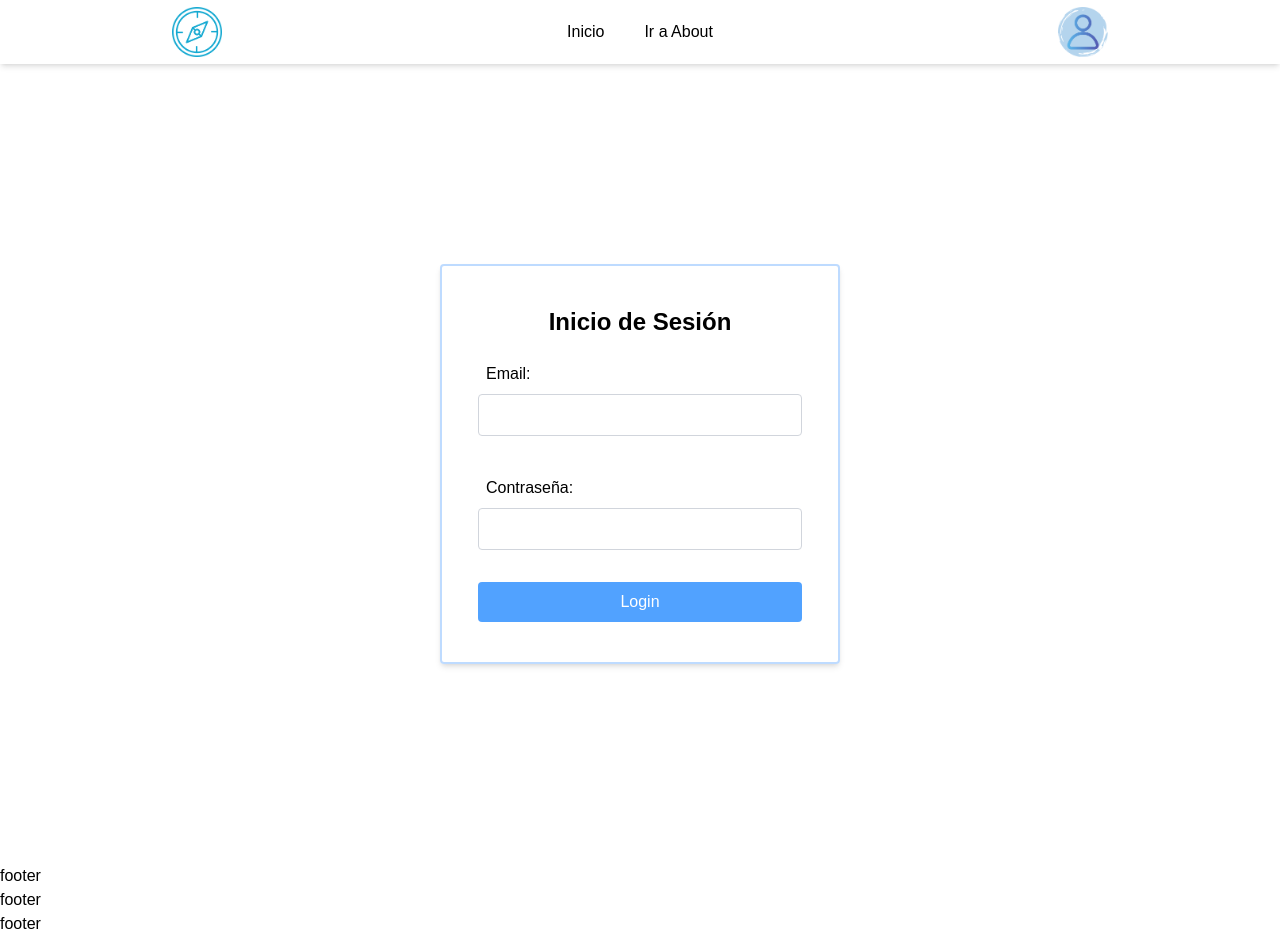
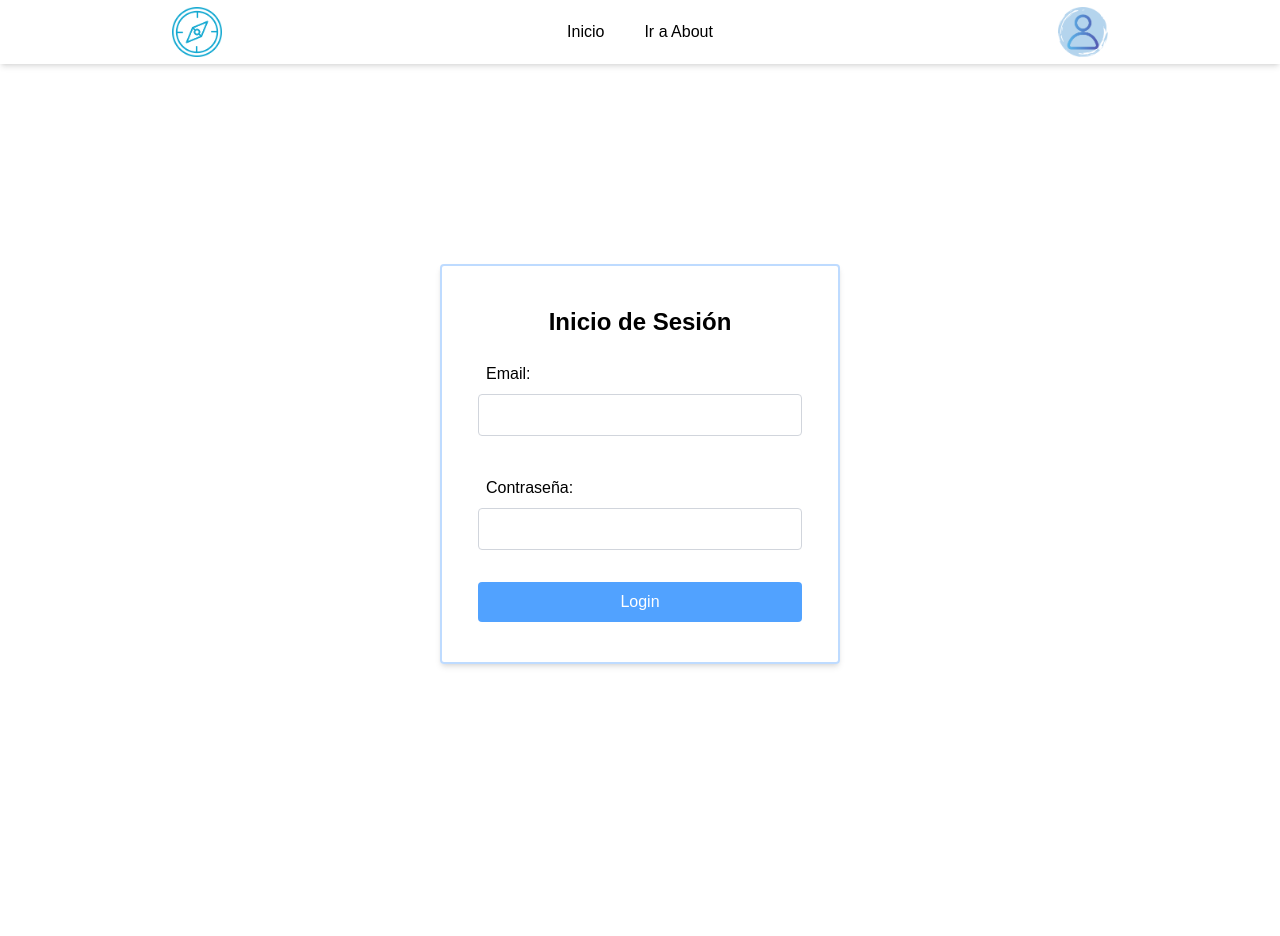
Before and after one commit to DiegoGp227/hackathon, a Next.js app in the folder Front/: page / in a window 1280 px wide. After the commit the page ends 864 px from the top, so only its background shows below. Built offline with nearby package versions, Linux system fonts and the light colour scheme.

Commit message:
[ fix ] footer delete

```diff
--- a/Front/app/componets/organisms/Footer.tsx
+++ /dev/null
@@ -1,9 +0,0 @@
-export default function Footer() {
-  return (
-    <footer>
-      <div>footer</div>
-      <div>footer</div>
-      <div>footer</div>
-    </footer>
-  );
-}
--- a/Front/app/layout.tsx
+++ b/Front/app/layout.tsx
@@ -2,7 +2,6 @@ import "../style/globals.css";
 import type { Metadata } from "next";
 import { Geist, Geist_Mono } from "next/font/google";
 import Header from "./componets/organisms/Header";
-import Footer from "./componets/organisms/Footer";
 
 const geistSans = Geist({
   variable: "--font-geist-sans",
@@ -31,7 +30,6 @@ export default function RootLayout({
       >
         <Header />
         <div className="max-w-screen-2xl mx-auto">{children}</div>
-        <Footer />
       </body>
     </html>
   );
--- a/Front/app/page.tsx
+++ b/Front/app/page.tsx
@@ -5,7 +5,6 @@ import Register from "./componets/organisms/Register";
 import Login from "./componets/organisms/Login";
 
 import { useEffect, useState } from "react";
-import LoginBanner from "./componets/organisms/LoginBanner";
 
 function useSearchParams() {
   const [params, setParams] = useState<URLSearchParams | null>(null);
```
Also changed, not shown: 1 other file (tests, documents, lock files or other folders).
